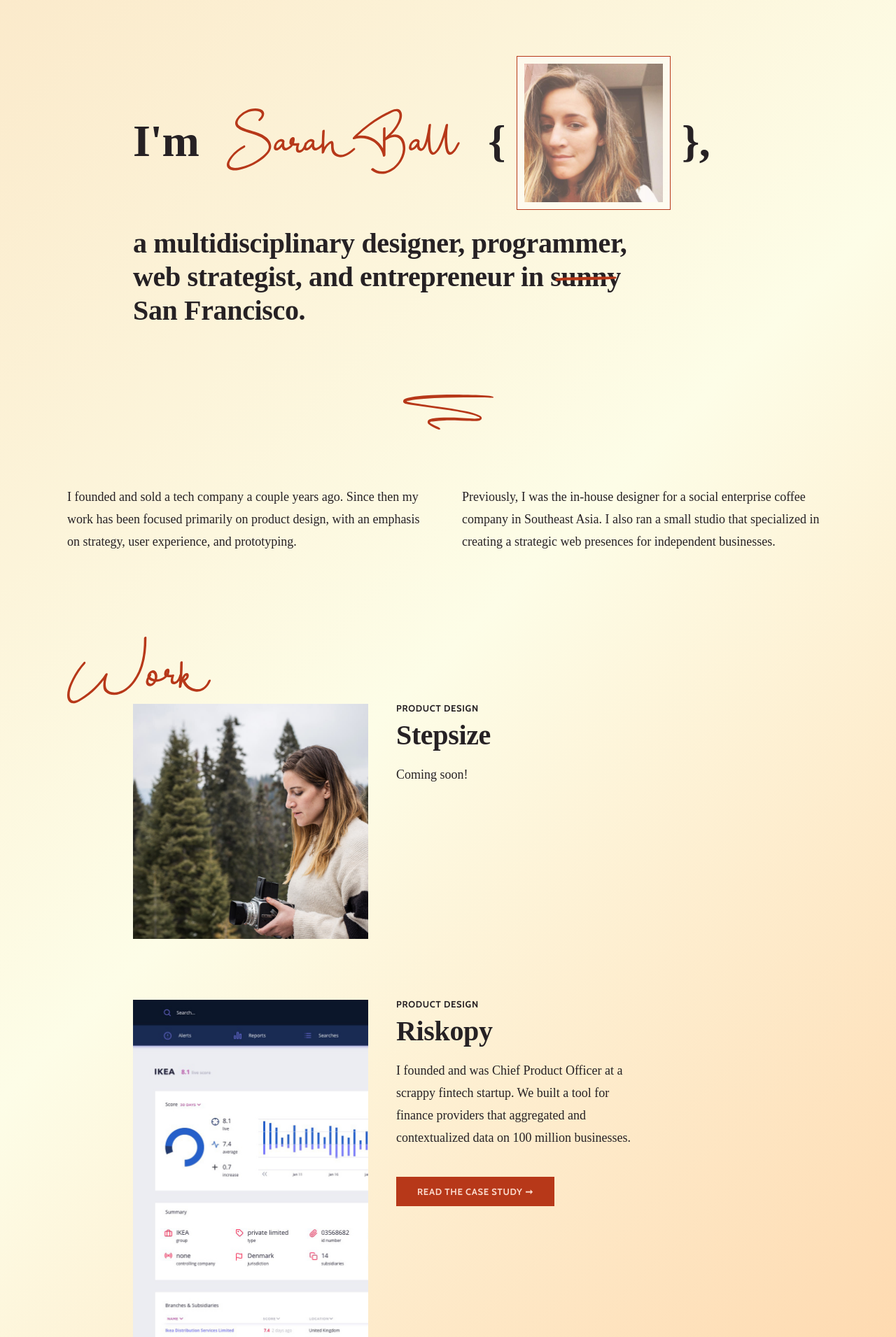
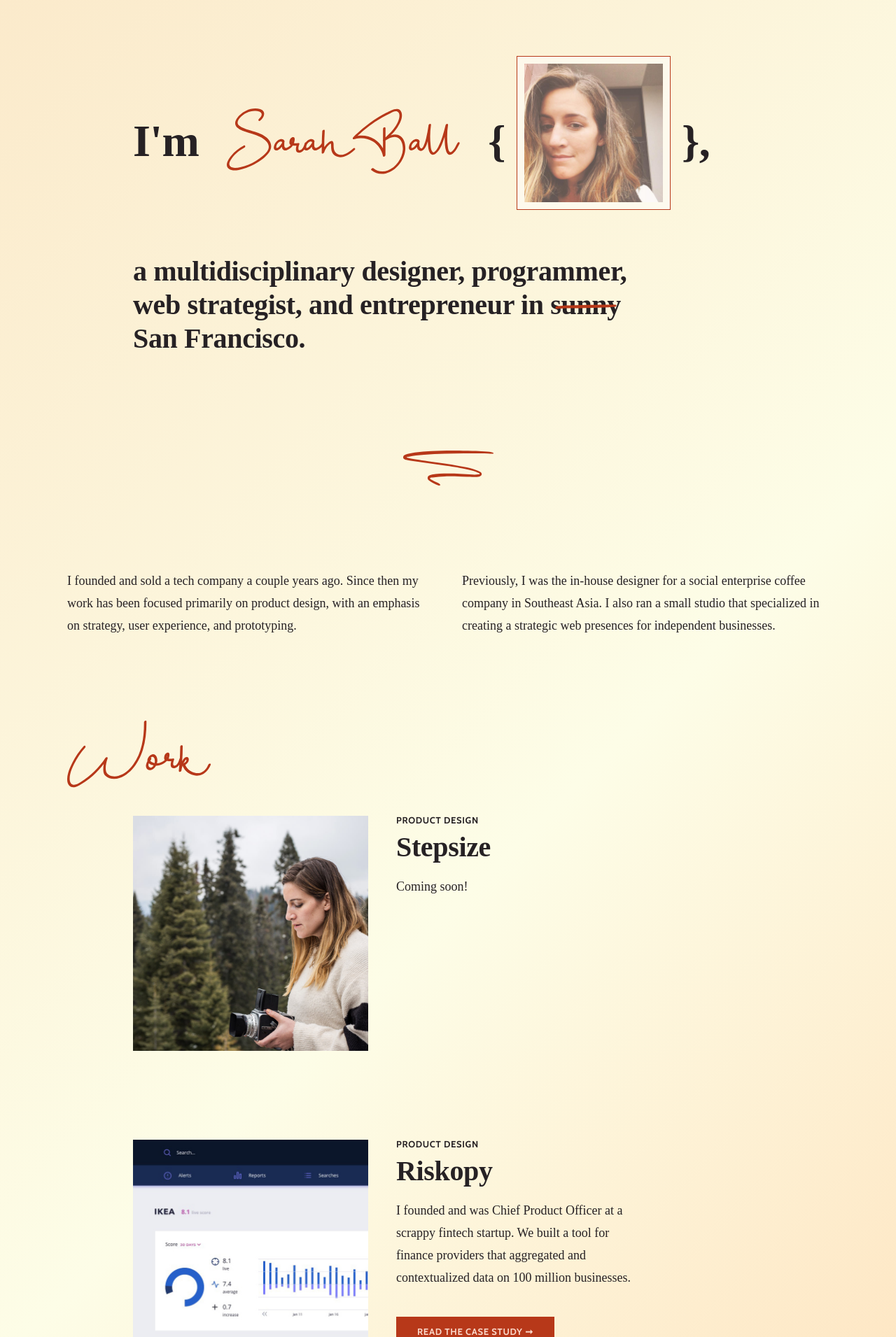
Before and after one commit to sarahball/sarahbco, a Jekyll site: the page built from index.html, in a window 1280 px wide. Shown: the top 1911 px of the page at 70% size. Built offline with Jekyll 4.4.1, drawn with Linux system fonts in a browser that asks for light colours; some web fonts are replaced; comment, search, counter and statistics services are not loaded; some of the changed text lies outside the part shown.

Commit message:
landing page desktop breakpoint finished

```diff
--- a/_includes/sarah.html
+++ b/_includes/sarah.html
@@ -1 +1,36 @@
 <!-- Sarah -->
+<section id="sarah" class="grid">
+    <div class="section-header layout-full">
+		<div class="heading-sarah"></div>
+    </div>
+    <div class="layout-half">
+        <figure>
+            <img class="img-fancy" src="{{ '/assets/img-temp/sarah-2.jpg' | absolute_url }}" />
+        </figure>
+    </div>
+    <div class="layout-half center-v">
+        <h3>I’ve lived in five countries and traveled to every continent. (Except Antarctica – I’m coming for ya.)</h3>
+    </div>
+    <div class="layout-half">
+        <p>Above all, I love solo thruhiking – I’ve explored the mountains of Laos, Vietnam, Nepal, France, Italy, Scotland, Peru, Chile, and the US.</p>
+    </div>
+    <div class="layout-half">
+        <p>I read a book every week or so, and take photos like it’s going out of style. <strong>I’m always learning something new.</strong> Lately I’m studying natural perfumery and  figuring out some folk tunes on the guitar.</p>
+    </div>
+    <div class="layout-quarter">
+        <h2><a href="http://twitter.com/sarahdotgif">Twitter</a></h2>
+        <h2><a href="http://instagram.com/sarahdotgif">Instagram</a></h2>
+    </div>
+    <div class="layout-quarter">
+        <h2><a href="http://dribbble.com/sarahball">Dribbble</a></h2>
+        <h2><a href="http://medium.com/@sarahdotgif">Medium</a></h2>
+    </div>
+    <div class="layout-quarter">
+        <h2><a href="http://angel.co/sarah-ball">AngelList</a></h2>
+        <h2><a href="https://www.linkedin.com/in/sarahaball/">LinkedIn</a></h2>
+    </div>
+    <div class="layout-quarter">
+        <h2><a href="https://unsplash.com/sarahdotgif">Unsplash</a></h2>
+        <h2><a href="http://github.com/sarahball">Github</a></h2>
+    </div>
+</section>
--- a/stylesheets/base/_mixins.scss
+++ b/stylesheets/base/_mixins.scss
@@ -11,7 +11,7 @@
 @mixin grid($grid-columns) {
     display: grid;
 	grid-template-columns: repeat($grid-columns, 1fr);
-	grid-gap: 0 40px;
+	grid-gap: 40px;
 }
 
 // Inline SVG
--- a/stylesheets/base/_utils.scss
+++ b/stylesheets/base/_utils.scss
@@ -16,6 +16,8 @@
 .left {float: left;}
 
 .center {margin: 0 auto;}
+
+.center-v {align-self: center;}
 
 .flex {
 	display: -webkit-box;
--- a/stylesheets/style.css
+++ b/stylesheets/style.css
@@ -274,6 +274,9 @@
 .center {
   margin: 0 auto; }
 
+.center-v {
+  align-self: center; }
+
 .flex {
   display: -webkit-box;
   display: -moz-box;
@@ -396,7 +399,7 @@
 .grid {
   display: grid;
   grid-template-columns: repeat(12, 1fr);
-  grid-gap: 0 40px; }
+  grid-gap: 40px; }
 
 .layout-full {
   grid-column: span 12; }
@@ -724,11 +727,15 @@
   .layout-work-container:last-of-type {
     margin-bottom: 0; }
 
+#sarah h2 {
+  margin-bottom: 0;
+  text-transform: lowercase; }
+
 .layout-work-container {
   grid-column: span 12;
   display: grid;
   grid-template-columns: repeat(12, 1fr);
-  grid-gap: 0 40px; }
+  grid-gap: 40px; }
   .layout-work-container .layout-work-image {
     grid-column: 2 / span 4; }
   .layout-work-container .layout-work-content {
@@ -736,7 +743,7 @@
     .layout-work-container .layout-work-content .layout-work-description {
       display: grid;
       grid-template-columns: repeat(7, 1fr);
-      grid-gap: 0 40px; }
+      grid-gap: 40px; }
       .layout-work-container .layout-work-content .layout-work-description p {
         grid-column: span 4; }
 
```
Also changed, not shown: stylesheets/modules/_sections.scss (+8 -0 lines).
